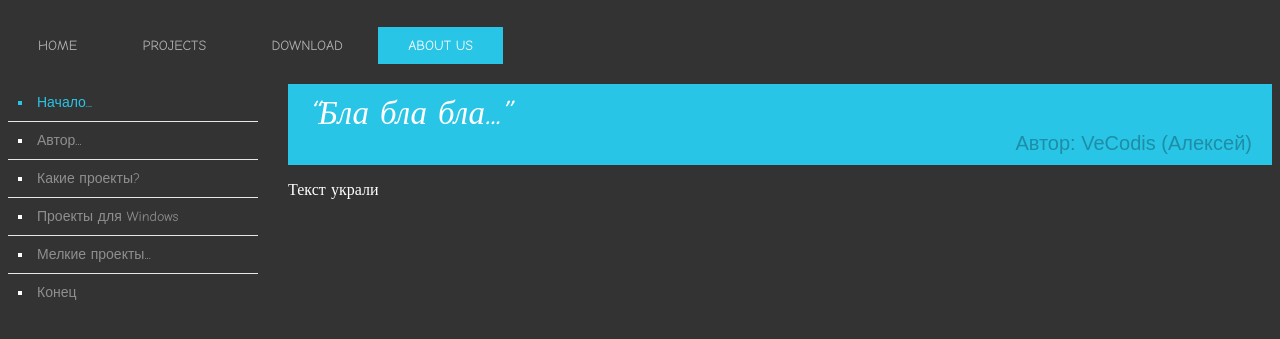
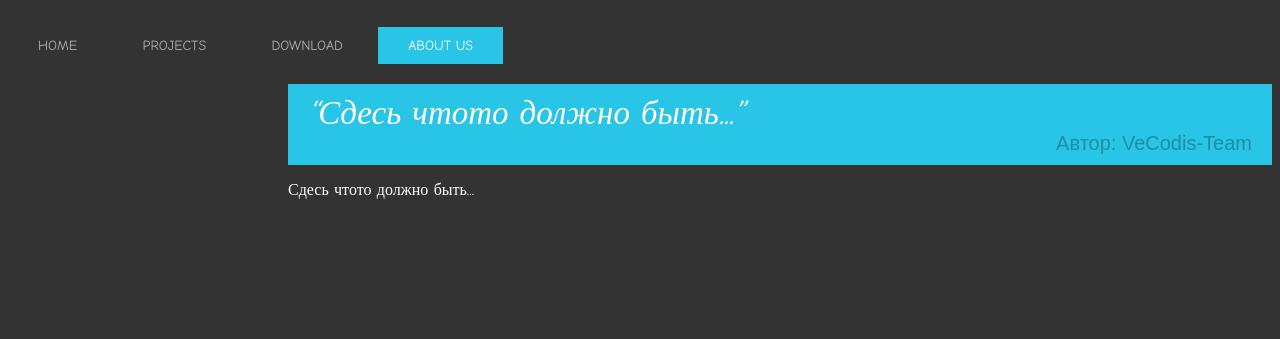
Before and after one commit to VeCodec/vcs.team, a plain HTML site: page About_Us.html in a window 1280 px wide. Shown: the part 255-594 px from the top of the page. Drawn offline with Linux system fonts and the light colour scheme.

Commit message:
Update About_Us.html

```diff
--- a/About_Us.html
+++ b/About_Us.html
@@ -32,29 +32,22 @@
 					</ul>
 				</nav>
 			</header>
-			<aside>
-				<nav>
-					<ul class="aside-menu">
-						<li class="active">Начало...</li>
-						<li><a action="#" method="get">Автор...</a></li>
-						<li><a href="What_Projects.html">Какие проекты?</a></li>
-						<li><a href="Project_WIN.html">Проекты для Windows</a></li>
-						<li><a href="Small_project.html">Мелкие проекты...</a></li>
-						<li><a href="Finish.html">Конец</a></li>
-					</ul>
-				</nav>
-			</aside>
+
 			<section>
 				<blockquote>
 					<p>
-						“Бла бла бла...”
+						“Сдесь чтото должно быть...”
 					</p>
-					<cite>Автор: VeCodis (Алексей)</cite>
+					<cite>Автор: VeCodis-Team</cite>
 				</blockquote>
-				<p> Текст украли </p>
+				<div class="Content-text">
+					<p>Сдесь чтото должно быть...</p>
+				</div>
 			</section>
 		</div>
-		<footer></footer>
+		<footer>
+
+		</footer>
 	</body>
 	<div class="CSS">
 		<link rel="stylesheet" href="css\wrapper_icon_header.css">
```
